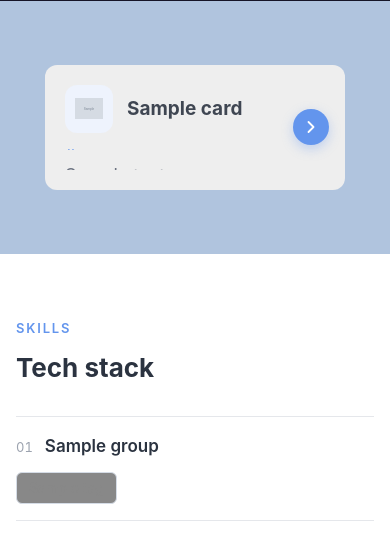
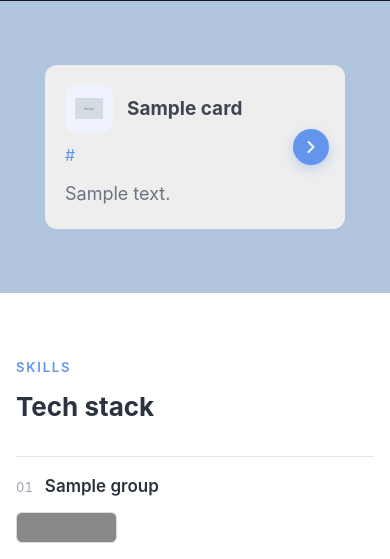
Before and after one commit to Seo-JS0823/sjs-portfolio, a Spring Boot app: page / in a window 390 px wide. Shown: the part 682-1241 px from the top of the page. Run offline with Spring Boot 4, Linux system fonts and the light colour scheme; tables that the repository leaves empty hold one stand-in row (values such as "Sample post"); grey boxes marked "Sample" are stand-in pictures; data that the repository does not hold is empty; some libraries are stand-ins or nearby versions; some web fonts are replaced.

Commit message:
모바일 링크카드 수정

```diff
--- a/src/main/resources/static/css/sections/links.css
+++ b/src/main/resources/static/css/sections/links.css
@@ -66,8 +66,14 @@
   position: relative;
   display: flex;
   flex-direction: column;
-  aspect-ratio: 2.4 / 1;
+  min-height: calc(var(--link-card-width) / 2.4);
   padding: 24px 80px 24px 28px;
+}
+
+.link-card-head,
+.link-card-url,
+.link-card-desc {
+  flex-shrink: 0;
 }
 
 .link-card-arrow {
```
